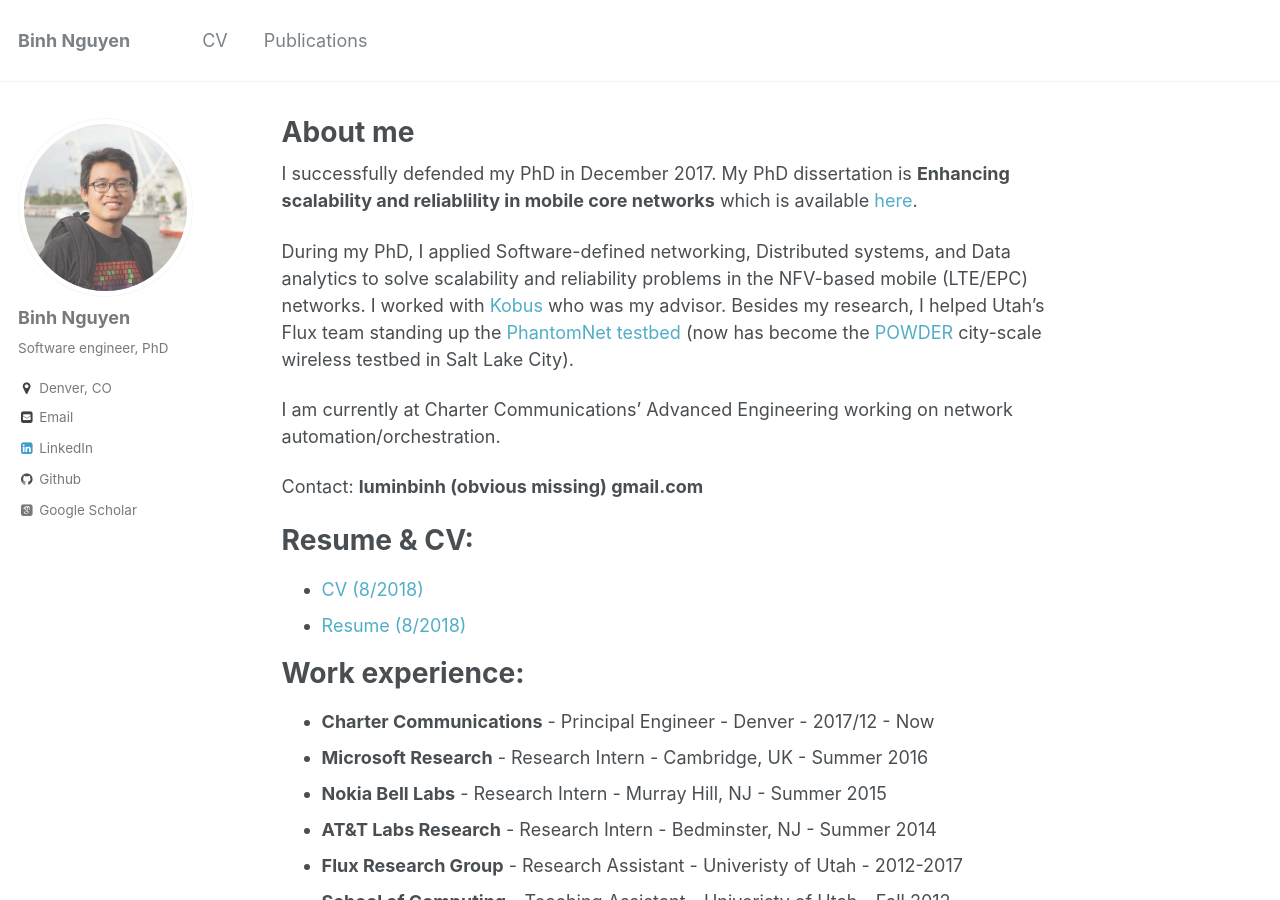
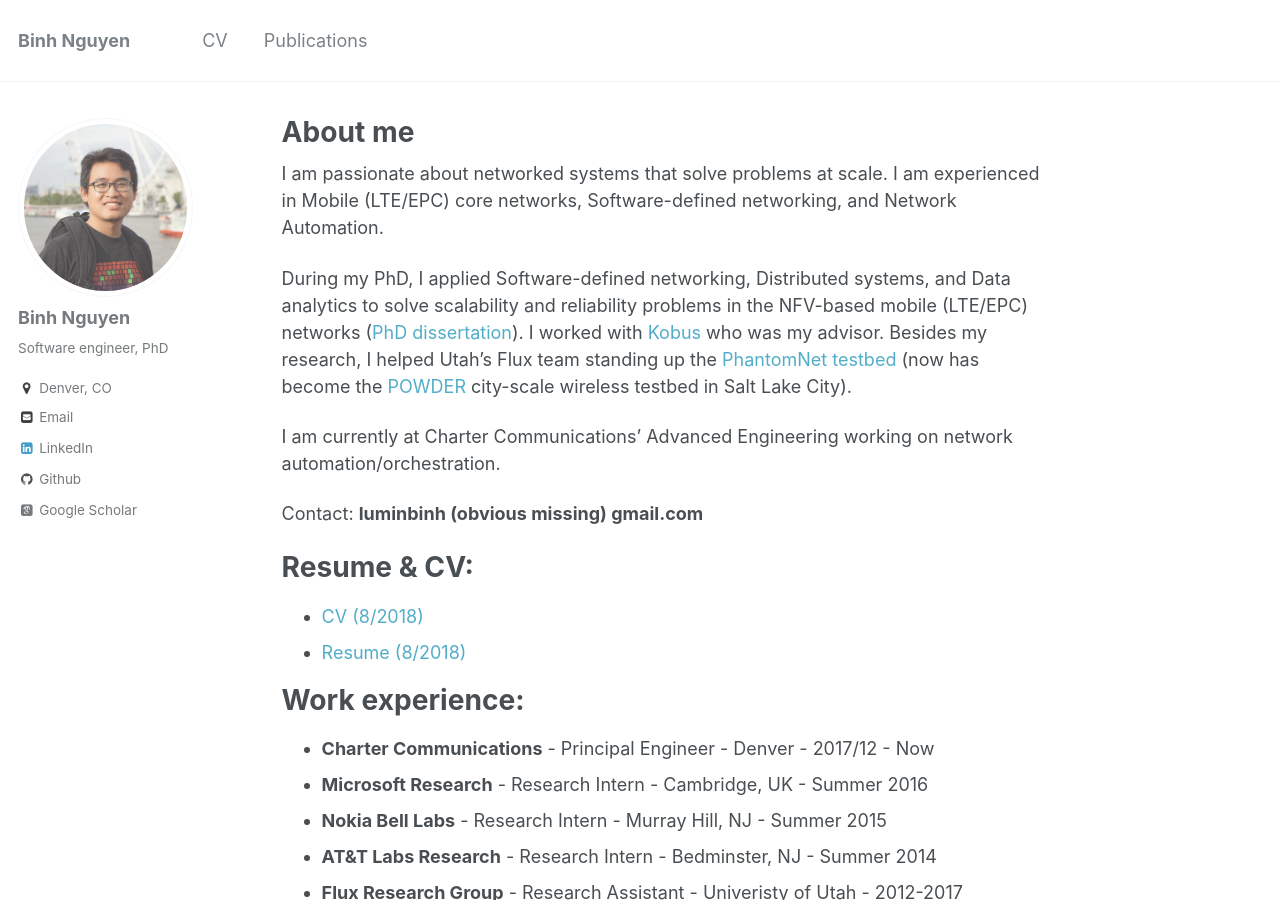
Before and after one commit to binhqnguyen/binhqnguyen.github.io, a Jekyll site: the page built from _pages/about.md, in a window 1280 px wide and 900 px high. Built offline with Jekyll 4.4.1, drawn with Linux system fonts in a browser that asks for light colours; some web fonts are replaced.

Commit message:
edit about

```diff
--- a/_pages/about.md
+++ b/_pages/about.md
@@ -7,10 +7,9 @@ redirect_from:
   - /about/
   - /about.html
 ---
+I am passionate about networked systems that solve problems at scale. I am experienced in Mobile (LTE/EPC) core networks, Software-defined networking, and Network Automation.
 
-I successfully defended my PhD in December 2017. My PhD dissertation is **Enhancing scalability and reliablility in mobile core networks** which is available [here](https://www.flux.utah.edu/download?uid=271).
-
-During my PhD, I applied Software-defined networking, Distributed systems, and Data analytics to solve scalability and reliability problems in the NFV-based mobile (LTE/EPC) networks. I worked with [Kobus](http://www.cs.utah.edu/~kobus) who was my advisor.
+During my PhD, I applied Software-defined networking, Distributed systems, and Data analytics to solve scalability and reliability problems in the NFV-based mobile (LTE/EPC) networks ([PhD dissertation](https://www.flux.utah.edu/download?uid=271)). I worked with [Kobus](http://www.cs.utah.edu/~kobus) who was my advisor.
 Besides my research, I helped Utah's Flux team standing up the [PhantomNet testbed](http://www.phantomnet.org/) (now has become the [POWDER](https://powderwireless.net/) city-scale wireless testbed in Salt Lake City).
 
 I am currently at Charter Communications' Advanced Engineering working on network automation/orchestration.
```
